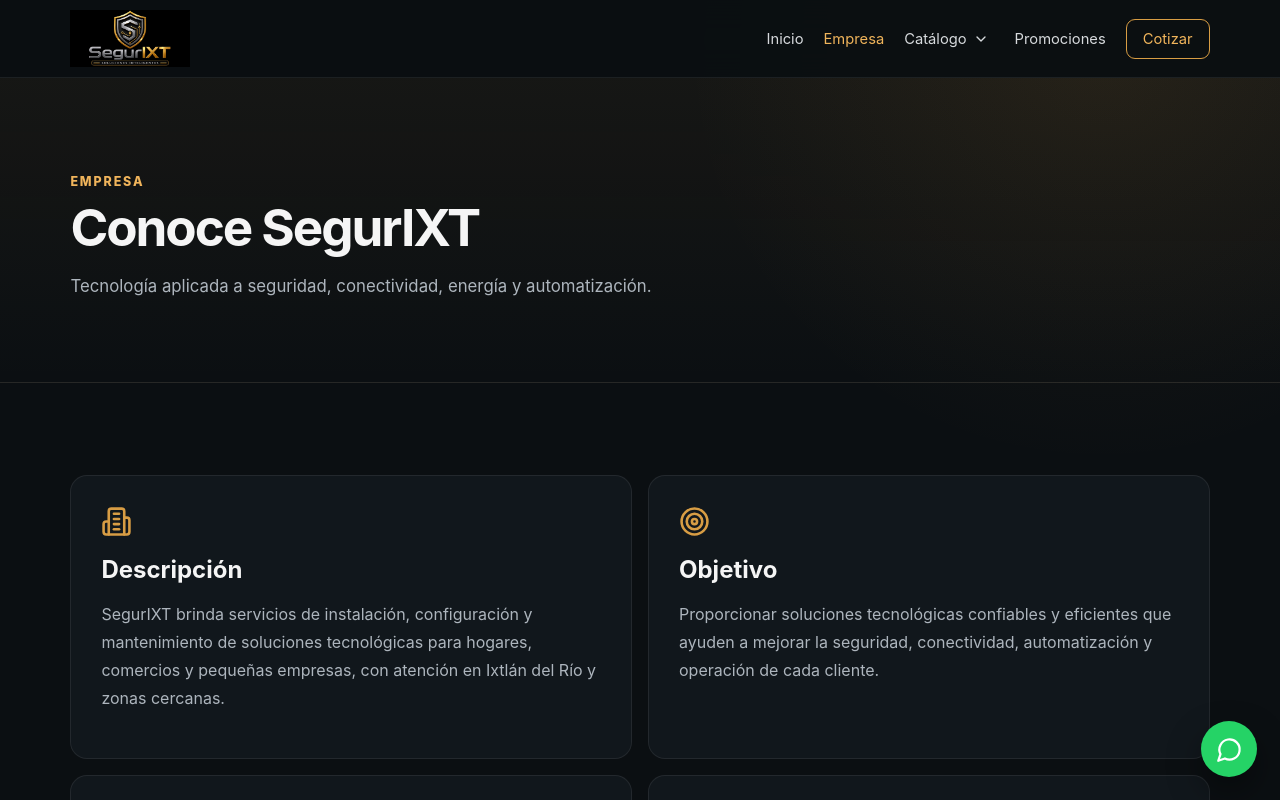
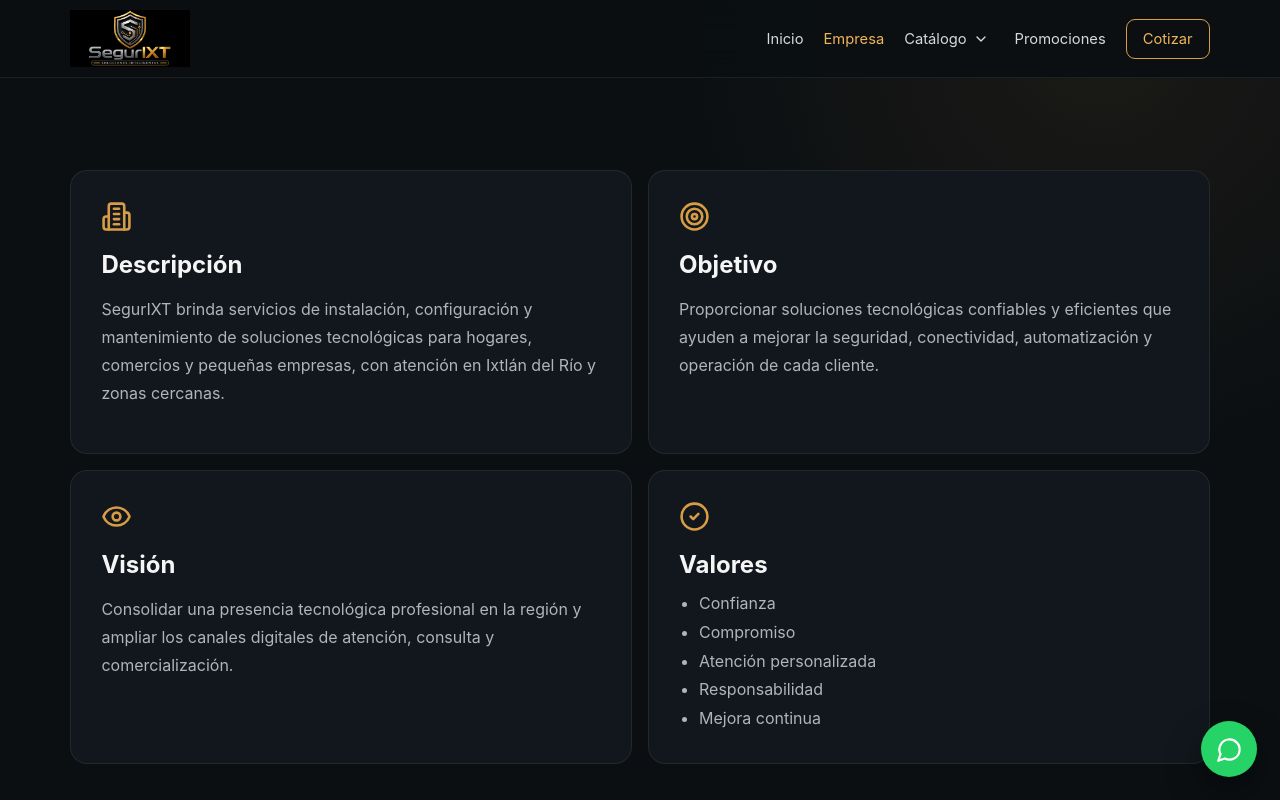
Before and after one commit to juanvallefco1000-glitch/Residencia, a React (Vite) app: page /#/empresa in a window 1280 px wide. Shown: the top 800 px of the page. Built offline with nearby package versions, Linux system fonts and the light colour scheme.

Commit message:
Actualizacion

```diff
--- a/src/pages/Empresa.jsx
+++ b/src/pages/Empresa.jsx
@@ -4,12 +4,6 @@
 export default function Empresa() {
   return (
     <main>
-      <section className="pageHero">
-        <span className="sectionKicker">Empresa</span>
-        <h1>Conoce {company.name}</h1>
-        <p>{company.institutional.summary}</p>
-      </section>
-
       <section className="section twoColumn">
         <article className="contentCard">
           <Building2 size={31} />
```
